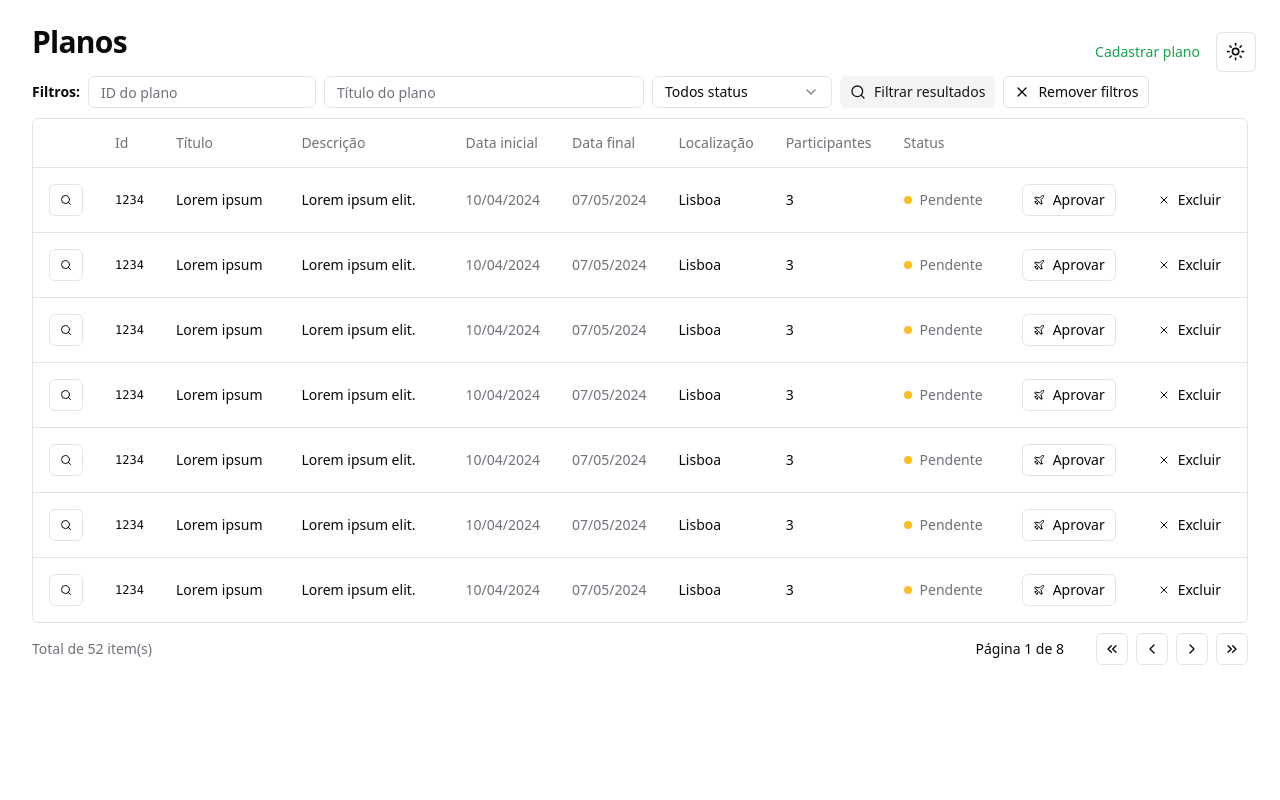
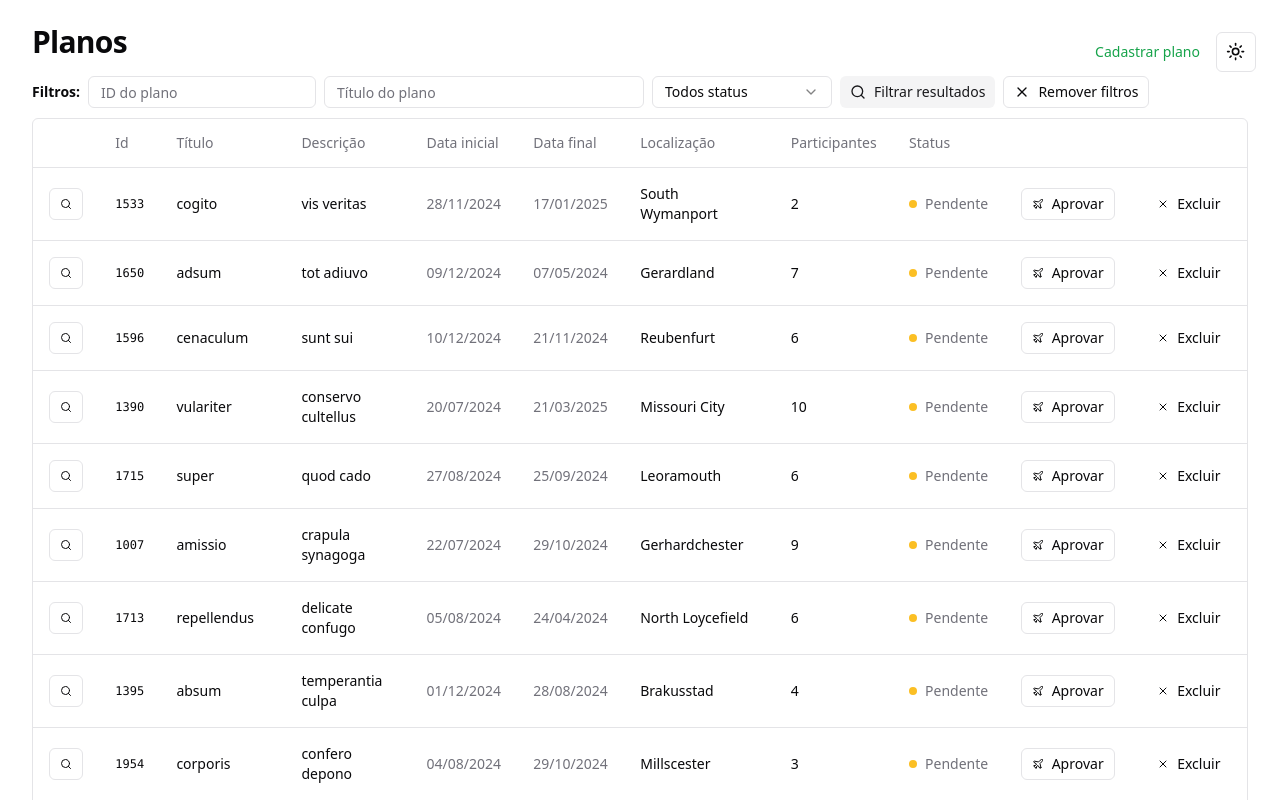
Before and after one commit to vanessabrazuna/vacation-planner, a React (Vite) app: page /plans in a window 1280 px wide. Shown: the top 800 px of the page. Built offline with nearby package versions, Linux system fonts and the light colour scheme.

Commit message:
chore: Add date-fns

```diff
--- a/package.json
+++ b/package.json
@@ -34,6 +34,7 @@
     "zod": "^3.22.4"
   },
   "devDependencies": {
+    "@faker-js/faker": "^8.4.1",
     "@rocketseat/eslint-config": "^2.2.2",
     "@types/node": "^20.11.30",
     "@types/react": "^18.2.66",
--- /dev/null
+++ b/src/data/plan.ts
@@ -0,0 +1,13 @@
+import { faker } from '@faker-js/faker'
+
+export const plan = Array.from({ length: 150 }).map(() => {
+  return {
+    id: faker.number.int({ min: 1000, max: 2000 }),
+    title: faker.lorem.words(1),
+    description: faker.lorem.words(2),
+    initialDate: faker.date.future(),
+    finalDate: faker.date.future(),
+    location: faker.location.city(),
+    participants: faker.number.int({ min: 1, max: 10 }),
+  }
+})
--- a/src/pages/plans/ plans.tsx
+++ b/src/pages/plans/ plans.tsx
@@ -1,3 +1,6 @@
+import { Dialog, DialogTrigger } from '@radix-ui/react-dialog'
+import { format } from 'date-fns'
+import { Plane, Search, X } from 'lucide-react'
 import { Helmet } from 'react-helmet-async'
 import { Link } from 'react-router-dom'
 
@@ -7,13 +10,15 @@ import { Button } from '@/components/ui/button'
 import {
   Table,
   TableBody,
+  TableCell,
   TableHead,
   TableHeader,
   TableRow,
 } from '@/components/ui/table'
+import { plan } from '@/data/plan'
 
+import { PlanDetails } from './plan-details'
 import { PlanTableFilters } from './plan-table-filters'
-import { PlanTableRow } from './plan-table-row'
 
 export function Plans() {
   return (
@@ -43,20 +48,76 @@ export function Plans() {
                 <TableRow>
                   <TableHead className="w-[4px]"></TableHead>
                   <TableHead className="w-[2px]">Id</TableHead>
-                  <TableHead className="w-[430px]">Título</TableHead>
-                  <TableHead className="w-[570px]">Descrição</TableHead>
-                  <TableHead className="w-[40px]">Data inicial</TableHead>
-                  <TableHead className="w-[40px]">Data final</TableHead>
+                  <TableHead className="w-[16px]">Título</TableHead>
+                  <TableHead className="w-[50px]">Descrição</TableHead>
+                  <TableHead className="w-[30px]">Data inicial</TableHead>
+                  <TableHead className="w-[30px]">Data final</TableHead>
                   <TableHead className="w-[14px]">Localização</TableHead>
                   <TableHead className="w-[4px]">Participantes</TableHead>
-                  <TableHead className="w-[160px]">Status</TableHead>
+                  <TableHead className="w-[110px]">Status</TableHead>
                   <TableHead className="w-[14px]"></TableHead>
                   <TableHead className="w-[14px]"></TableHead>
                 </TableRow>
               </TableHeader>
               <TableBody>
-                {Array.from({ length: 7 }).map((_, i) => {
-                  return <PlanTableRow key={i} />
+                {plan.map((plan) => {
+                  return (
+                    <TableRow key={plan.id}>
+                      <TableCell>
+                        <Dialog>
+                          <DialogTrigger asChild>
+                            <Button variant="outline" size="xs">
+                              <Search className="h-3 w-3" />
+                              <span className="sr-only">Detalhes do plano</span>
+                            </Button>
+                          </DialogTrigger>
+
+                          <PlanDetails />
+                        </Dialog>
+                      </TableCell>
+                      <TableCell className="font-mono text-xs font-medium">
+                        {plan.id}
+                      </TableCell>
+                      <TableCell className="font-medium">
+                        {plan.title}
+                      </TableCell>
+                      <TableCell className="font-medium">
+                        {plan.description}
+                      </TableCell>
+                      <TableCell className="text-muted-foreground">
+                        {format(plan.initialDate, 'dd/MM/yyyy')}
+                      </TableCell>
+                      <TableCell className="text-muted-foreground">
+                        {format(plan.finalDate, 'dd/MM/yyyy')}
+                      </TableCell>
+                      <TableCell className="font-medium">
+                        {plan.location}
+                      </TableCell>
+                      <TableCell className="font-medium">
+                        {plan.participants}
+                      </TableCell>
+                      <TableCell>
+                        <div className="flex items-center gap-2">
+                          <span className="h-2 w-2 rounded-full bg-amber-400" />
+                          <span className="font-medium text-muted-foreground">
+                            Pendente
+                          </span>
+                        </div>
+                      </TableCell>
+                      <TableCell>
+                        <Button variant="outline" size="xs">
+                          <Plane className="mr-2 h-3 w-3" />
+                          Aprovar
+                        </Button>
+                      </TableCell>
+                      <TableCell>
+                        <Button variant="ghost" size="xs">
+                          <X className="mr-2 h-3 w-3" />
+                          Excluir
+                        </Button>
+                      </TableCell>
+                    </TableRow>
+                  )
                 })}
               </TableBody>
             </Table>
--- a/src/pages/plans/plan-table-row.tsx
+++ /dev/null
@@ -1,50 +0,0 @@
-import { Plane, Search, X } from 'lucide-react'
-
-import { Button } from '@/components/ui/button'
-import { Dialog, DialogTrigger } from '@/components/ui/dialog'
-import { TableCell, TableRow } from '@/components/ui/table'
-
-import { PlanDetails } from './plan-details'
-export function PlanTableRow() {
-  return (
-    <TableRow>
-      <TableCell>
-        <Dialog>
-          <DialogTrigger asChild>
-            <Button variant="outline" size="xs">
-              <Search className="h-3 w-3" />
-              <span className="sr-only">Detalhes do plano</span>
-            </Button>
-          </DialogTrigger>
-
-          <PlanDetails />
-        </Dialog>
-      </TableCell>
-      <TableCell className="font-mono text-xs font-medium">1234</TableCell>
-      <TableCell className="font-medium">Lorem ipsum</TableCell>
-      <TableCell className="font-medium">Lorem ipsum elit.</TableCell>
-      <TableCell className="text-muted-foreground">10/04/2024</TableCell>
-      <TableCell className="text-muted-foreground">07/05/2024</TableCell>
-      <TableCell className="font-medium">Lisboa</TableCell>
-      <TableCell className="font-medium">3</TableCell>
-      <TableCell>
-        <div className="flex items-center gap-2">
-          <span className="h-2 w-2 rounded-full bg-amber-400" />
-          <span className="font-medium text-muted-foreground">Pendente</span>
-        </div>
-      </TableCell>
-      <TableCell>
-        <Button variant="outline" size="xs">
-          <Plane className="mr-2 h-3 w-3" />
-          Aprovar
-        </Button>
-      </TableCell>
-      <TableCell>
-        <Button variant="ghost" size="xs">
-          <X className="mr-2 h-3 w-3" />
-          Excluir
-        </Button>
-      </TableCell>
-    </TableRow>
-  )
-}
```
Also changed, not shown: 1 other file (tests, documents, lock files or other folders).
